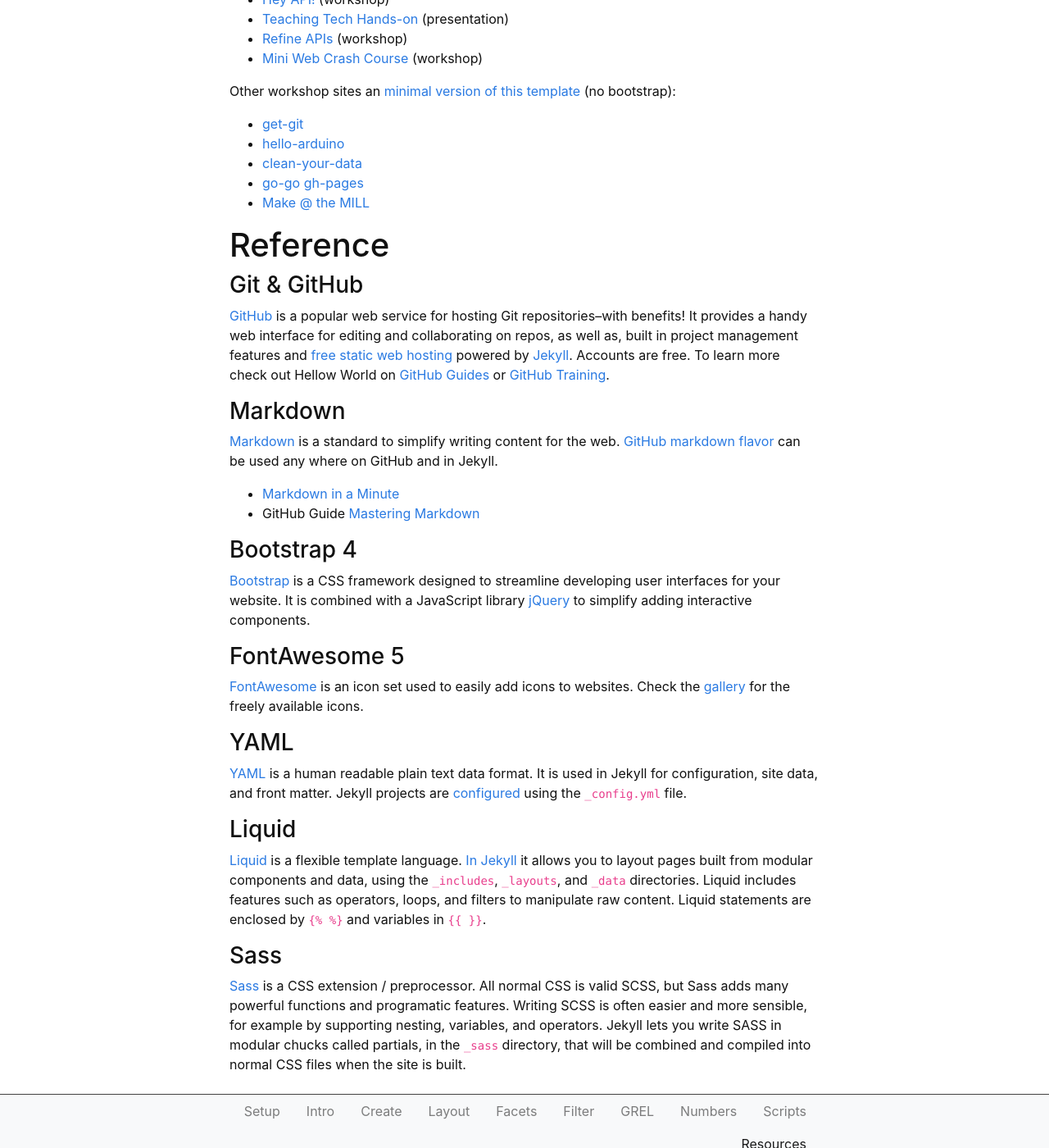
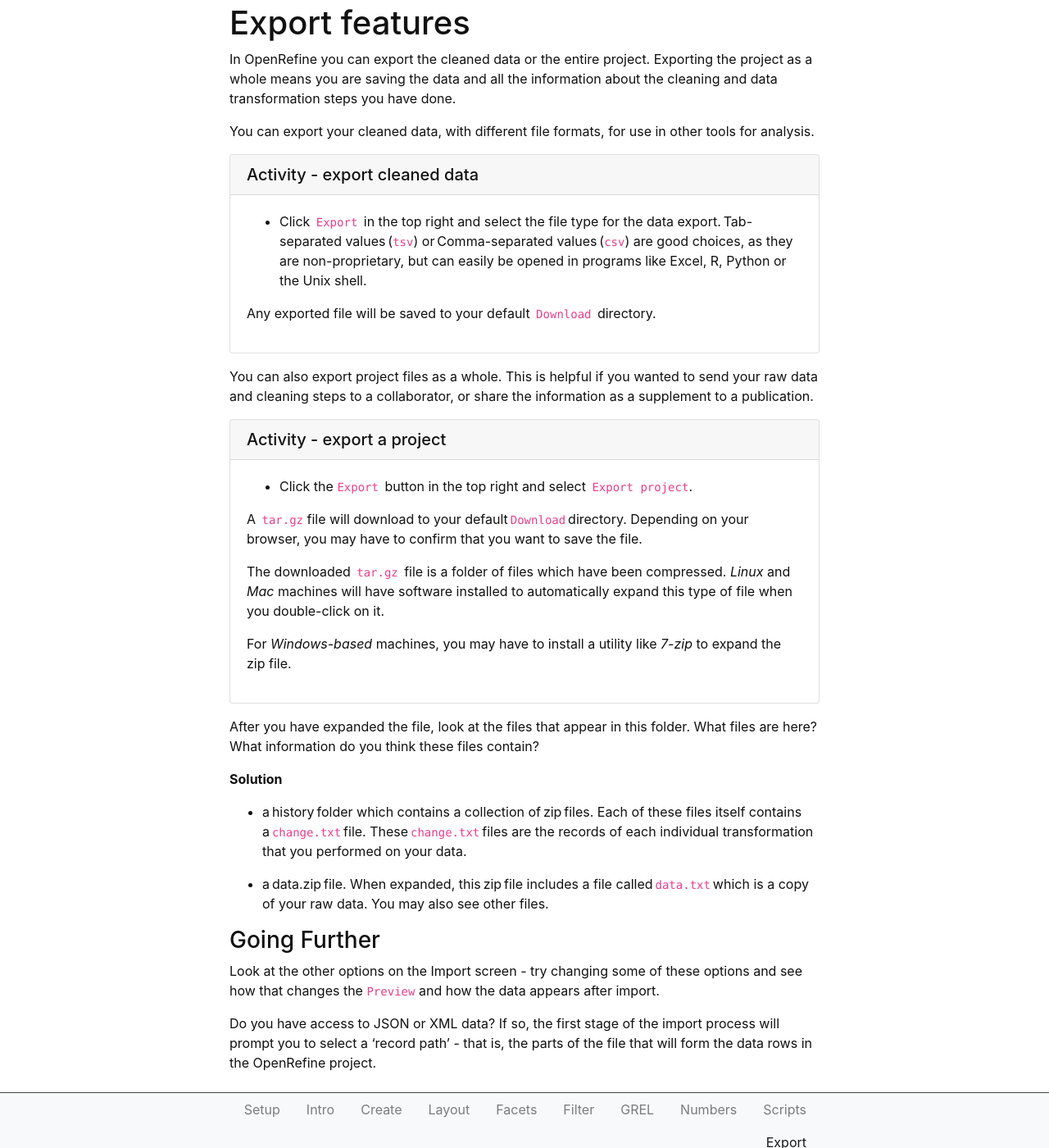
Before and after one commit to GULibrarySandbox/intro-data-wrangle, a Jekyll site: the page built from content/9-resources.md, in a window 1280 px wide and 1400 px high, scrolled down 291 px. Shown: the whole window at 82% size. Built offline with Jekyll 4.4.1, drawn with Linux system fonts in a browser that asks for light colours; some of the changed text lies outside the part shown.

Commit message:
Update 9-resources.md

```diff
--- a/content/9-resources.md
+++ b/content/9-resources.md
@@ -1,71 +1,50 @@
 ---
-title: Resources
+title: Export
 nav: true
 ---
 
-# Resources
+# Save and close a project
 
-To learn about using `workshop-template-b`, the [Readme](https://github.com/evanwill/workshop-template-b/blob/master/README.md) and content pages have some documentation.
+By default, OpenRefine saves your project continuously. To close OpenRefine close the *browser tab* and the *terminal window*.
 
-Workshop sites using this template:
+To find a saved project, open OpenRefine and select  `Open Project`  tab, a list of projects will be available to select and open.
 
-- [Make OER!](https://evanwill.github.io/make-oer/) (presentation)
-- [Hey API!](https://evanwill.github.io/hey-api/) (workshop)
-- [Teaching Tech Hands-on](https://evanwill.github.io/tech-hands-on/) (presentation)
-- [Refine APIs](https://evanwill.github.io/refine-apis/) (workshop)
-- [Mini Web Crash Course](https://evanwill.github.io/mini-web-crash-course/) (workshop)
+----
 
-Other workshop sites an [minimal version of this template](https://github.com/evanwill/workshop-template) (no bootstrap):
+# Export features
 
-- [get-git](https://evanwill.github.io/get-git/)
-- [hello-arduino](https://evanwill.github.io/hello-arduino/)
-- [clean-your-data](https://evanwill.github.io/clean-your-data/)
-- [go-go gh-pages](https://evanwill.github.io/go-go-ghpages/)
-- [Make @ the MILL](https://uidaholib.github.io/make-at-the-mill/)
+In OpenRefine you can export the cleaned data or the entire project. Exporting the project as a whole means you are saving the data and all the information about the cleaning and data transformation steps you have done.
 
-# Reference
+You can export your cleaned data, with different file formats, for use in other tools for analysis.
 
-### Git & GitHub
+{% capture text %}
+- Click  `Export`  in the top right and select the file type for the data export. Tab-separated values (`tsv`) or Comma-separated values (`csv`) are good choices, as they are non-proprietary, but can easily be opened in programs like Excel, R, Python or the Unix shell.
 
-[GitHub](https://github.com/){:target="_blank" rel="noopener"} is a popular web service for hosting Git repositories--with benefits!
-It provides a handy web interface for editing and collaborating on repos, as well as, built in project management features and [free static web hosting](https://pages.github.com/){:target="blank"} powered by [Jekyll](https://jekyllrb.com/){:target="blank"}.
-Accounts are free.
-To learn more check out Hellow World on [GitHub Guides](https://guides.github.com/){:target="_blank" rel="noopener"} or [GitHub Training](https://services.github.com/on-demand/){:target="_blank" rel="noopener"}.
+Any exported file will be saved to your default  `Download`  directory.{% endcapture %} {% include card.md header="Activity - export cleaned data" text=text %}
 
-### Markdown
+You can also export project files as a whole. This is helpful if you wanted to send your raw data and cleaning steps to a collaborator, or share the information as a supplement to a publication.
 
-[Markdown](https://daringfireball.net/projects/markdown/) is a standard to simplify writing content for the web.
-[GitHub markdown flavor](https://help.github.com/articles/basic-writing-and-formatting-syntax/) can be used any where on GitHub and in Jekyll.
+{% capture text %}
+- Click the  `Export`  button in the top right and select  `Export project`.
 
-- [Markdown in a Minute](https://evanwill.github.io/_drafts/notes/markdown-minute.html)
-- GitHub Guide [Mastering Markdown](https://guides.github.com/features/mastering-markdown/)
+A  `tar.gz`  file will download to your default `Download` directory. Depending on your browser, you may have to confirm that you want to save the file.
 
-### Bootstrap 4
+The downloaded  `tar.gz`  file is a folder of files which have been compressed. *Linux* and *Mac* machines will have software installed to automatically expand this type of file when you double-click on it.
 
-[Bootstrap](https://getbootstrap.com/) is a CSS framework designed to streamline developing user interfaces for your website.
-It is combined with a JavaScript library [jQuery](https://jquery.com/) to simplify adding interactive components.
+For *Windows-based* machines, you may have to install a utility like *7-zip* to expand the zip file.{% endcapture %} {% include card.md header="Activity - export a project" text=text %}
 
-### FontAwesome 5
+After you have expanded the file, look at the files that appear in this folder. What files are here? What information do you think these files contain?
 
-[FontAwesome](https://fontawesome.com/) is an icon set used to easily add icons to websites.
-Check the [gallery](https://fontawesome.com/icons?d=gallery&m=free) for the freely available icons.
+> **Solution**
 
-### YAML
+> - a history folder which contains a collection of zip files. Each of these files itself contains a `change.txt` file.
+> These `change.txt` files are the records of each individual transformation that you performed on your data.
 
-[YAML](http://www.yaml.org/) is a human readable plain text data format.
-It is used in Jekyll for configuration, site data, and front matter.
-Jekyll projects are [configured](https://jekyllrb.com/docs/configuration/) using the `_config.yml` file.
+> - a data.zip file. When expanded, this zip file includes a file called `data.txt` which is a copy of your raw data. You may also see other files.
 
-### Liquid
 
-[Liquid](http://shopify.github.io/liquid/) is a flexible template language.
-[In Jekyll](https://jekyllrb.com/docs/templates/) it allows you to layout pages built from modular components and data, using the `_includes`, `_layouts`, and `_data` directories.
-Liquid includes features such as operators, loops, and filters to manipulate raw content.
-Liquid statements are enclosed by {% raw %}`{%  %}`{% endraw %} and variables in {% raw %}`{{  }}`{% endraw %}.
+### Going Further
 
-### Sass
+Look at the other options on the Import screen - try changing some of these options and see how that changes the  `Preview`  and how the data appears after import.
 
-[Sass](http://sass-lang.com/) is a CSS extension / preprocessor.
-All normal CSS is valid SCSS, but Sass adds many powerful functions and programatic features.
-Writing SCSS is often easier and more sensible, for example by supporting nesting, variables, and operators.
-Jekyll lets you write SASS in modular chucks called partials, in the `_sass` directory, that will be combined and compiled into normal CSS files when the site is built.
+Do you have access to JSON or XML data? If so, the first stage of the import process will prompt you to select a 'record path' - that is, the parts of the file that will form the data rows in the OpenRefine project.
```
